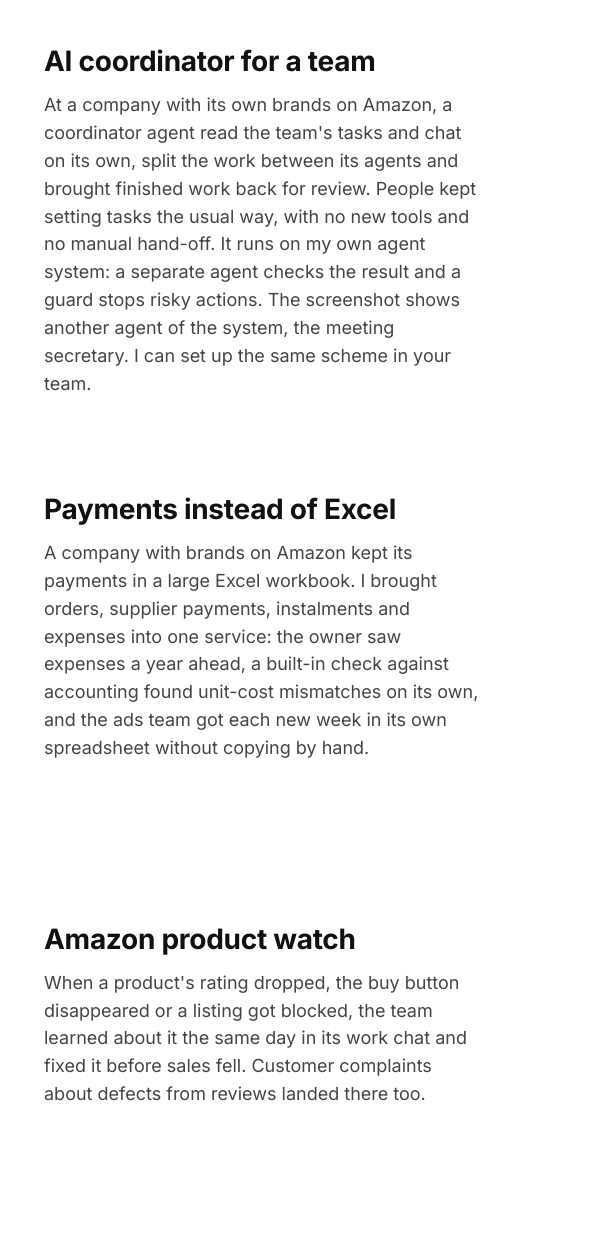
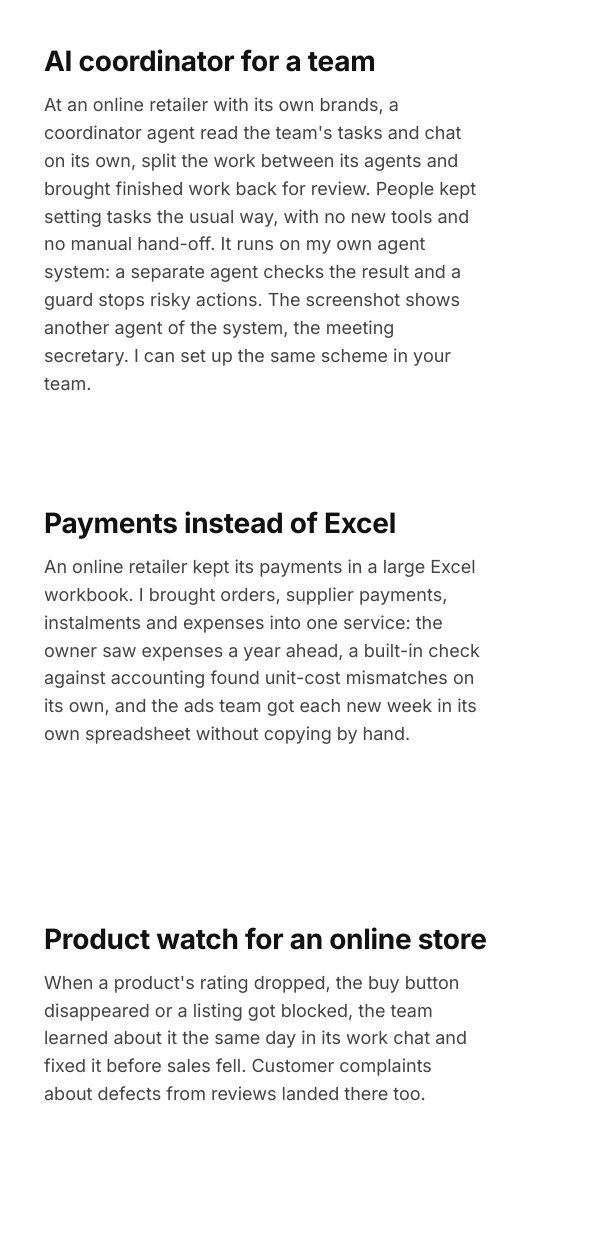
Before and after one commit to xndrexe/portfolio, a plain HTML site: page en/index.html in a window 1280 px wide. Shown: the part 1321-2580 px from the top of the page, 676-1280 px from the left. Drawn offline with Linux system fonts and the light colour scheme.

Commit message:
fix(portfolio): drop Amazon from the English page, allow subcontract
Promo's advice with Alexander's 11.11 words: «может не стоит писать, что
речь именно про amazon» — public cases say "online retailer", as on the
bizauto site. Agencies are asked about subcontract work, so the ending
names it.

Co-Authored-By: Claude Opus 5.5 <noreply@anthropic.com>

```diff
--- a/en/index.html
+++ b/en/index.html
@@ -66,15 +66,15 @@ footer p{margin:0 0 4px}
  <h2>What I built</h2>
  <div class="proj">
   <img class="shot" src="../img/p9.jpg" width="1280" height="720" alt="Meeting secretary: day plan, reschedules and meeting notes (demo data)" loading="lazy">
-  <div><h3>AI coordinator for a team</h3><p>At a company with its own brands on Amazon, a coordinator agent read the team's tasks and chat on its own, split the work between its agents and brought finished work back for review. People kept setting tasks the usual way, with no new tools and no manual hand-off. It runs on my own agent system: a separate agent checks the result and a guard stops risky actions. The screenshot shows another agent of the system, the meeting secretary. I can set up the same scheme in your team.</p></div>
+  <div><h3>AI coordinator for a team</h3><p>At an online retailer with its own brands, a coordinator agent read the team's tasks and chat on its own, split the work between its agents and brought finished work back for review. People kept setting tasks the usual way, with no new tools and no manual hand-off. It runs on my own agent system: a separate agent checks the result and a guard stops risky actions. The screenshot shows another agent of the system, the meeting secretary. I can set up the same scheme in your team.</p></div>
  </div>
  <div class="proj">
   <img class="shot" src="../img/p1.jpg" width="1600" height="900" alt="Payments service: what to pay this week (demo data)" loading="lazy">
-  <div><h3>Payments instead of Excel</h3><p>A company with brands on Amazon kept its payments in a large Excel workbook. I brought orders, supplier payments, instalments and expenses into one service: the owner saw expenses a year ahead, a built-in check against accounting found unit-cost mismatches on its own, and the ads team got each new week in its own spreadsheet without copying by hand.</p></div>
+  <div><h3>Payments instead of Excel</h3><p>An online retailer kept its payments in a large Excel workbook. I brought orders, supplier payments, instalments and expenses into one service: the owner saw expenses a year ahead, a built-in check against accounting found unit-cost mismatches on its own, and the ads team got each new week in its own spreadsheet without copying by hand.</p></div>
  </div>
  <div class="proj">
-  <img class="shot" src="../img/p4.jpg" width="1280" height="720" alt="Amazon product watch (demo data)" loading="lazy">
-  <div><h3>Amazon product watch</h3><p>When a product's rating dropped, the buy button disappeared or a listing got blocked, the team learned about it the same day in its work chat and fixed it before sales fell. Customer complaints about defects from reviews landed there too.</p></div>
+  <img class="shot" src="../img/p4.jpg" width="1280" height="720" alt="Product watch for an online store (demo data)" loading="lazy">
+  <div><h3>Product watch for an online store</h3><p>When a product's rating dropped, the buy button disappeared or a listing got blocked, the team learned about it the same day in its work chat and fixed it before sales fell. Customer complaints about defects from reviews landed there too.</p></div>
  </div>
 </section>
 
@@ -98,7 +98,7 @@ footer p{margin:0 0 4px}
 
 <div class="end">
  <h2>Looking for a team that needs this</h2>
- <p>Remote: full-time, part-time or contract. Russian is my native language, written English is fine (B1).</p>
+ <p>Remote: full-time, part-time, contract or subcontract. Russian is my native language, written English is fine (B1).</p>
  <a class="btn" href="https://t.me/xanderexe">Message me on Telegram</a>
 </div>
 <footer><p><a href="mailto:skostuhov@gmail.com" style="color:inherit;display:inline-block;padding:14px 0">skostuhov@gmail.com</a></p><p>Screenshots show demo data; the interfaces are in Russian.</p><p><a href="../" style="color:inherit;display:inline-block;padding:14px 0">Русская версия</a></p></footer>
```
